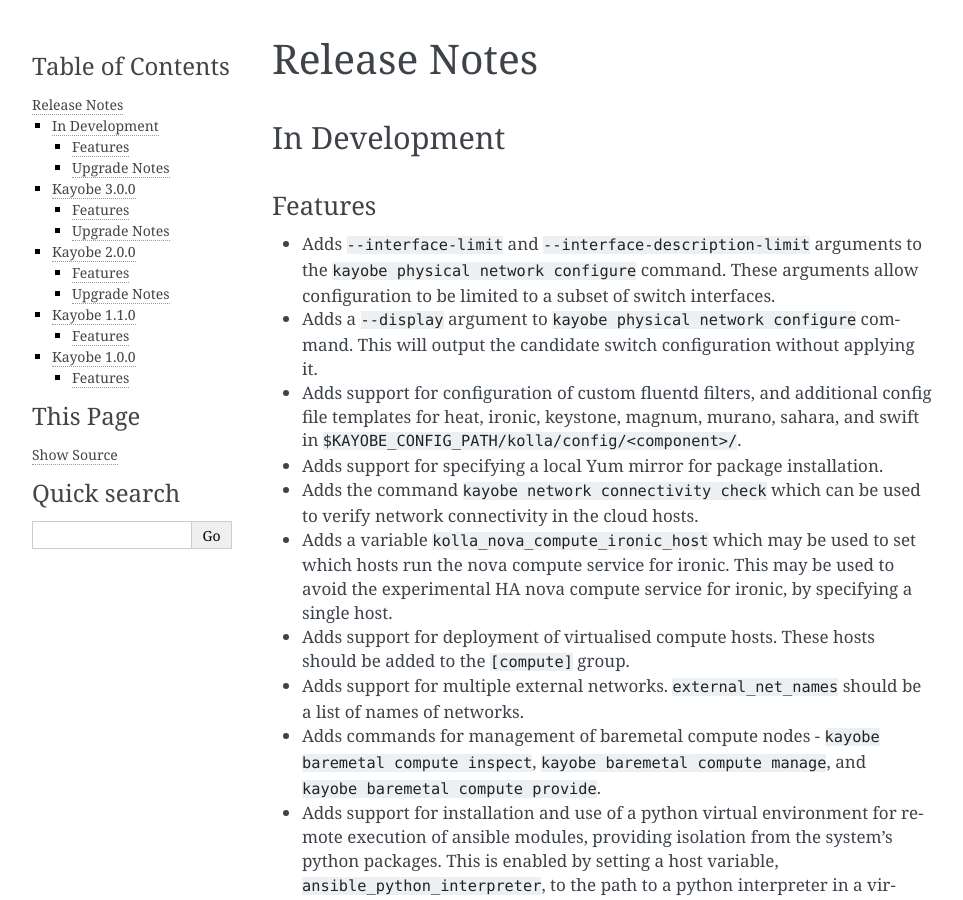
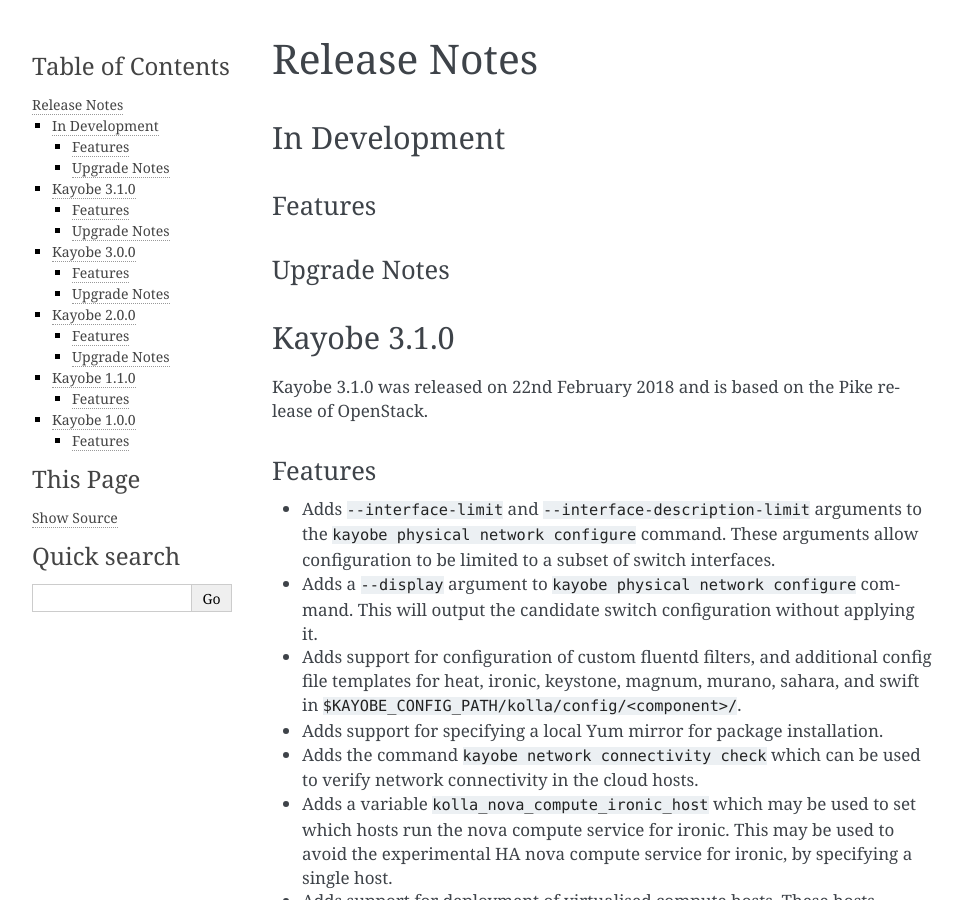
Before and after one commit to openstack/kayobe, a Sphinx documentation site: the page built from doc/source/release-notes.rst, in a window 1280 px wide and 900 px high. Shown: the whole window, without its empty margins (148-1111 px from the left). Built offline with Sphinx 7.4.7, drawn with Linux system fonts in a browser that asks for light colours; pages that are not in the unit, such as notebooks, are missing from menus.

Commit message:
Add release notes & bump version for kayobe 3.1.0 release
This release is based on the OpenStack Pike release.

```diff
--- a/doc/source/release-notes.rst
+++ b/doc/source/release-notes.rst
@@ -4,6 +4,18 @@
 
 In Development
 ==============
+
+Features
+--------
+
+Upgrade Notes
+-------------
+
+Kayobe 3.1.0
+============
+
+Kayobe 3.1.0 was released on 22nd February 2018 and is based on the Pike
+release of OpenStack.
 
 Features
 --------
--- a/setup.py
+++ b/setup.py
@@ -18,7 +18,7 @@
 
 
 PROJECT = 'kayobe'
-VERSION = '3.0.0'
+VERSION = '3.1.0'
 
 try:
     long_description = open('README.md', 'rt').read()
```
